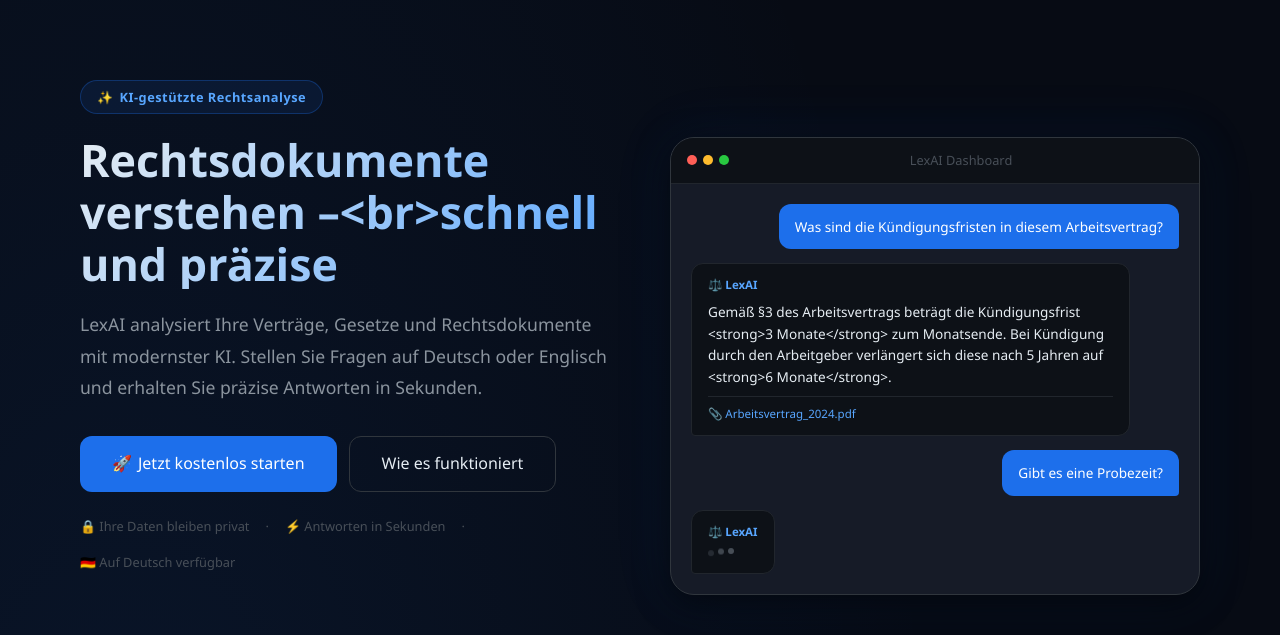
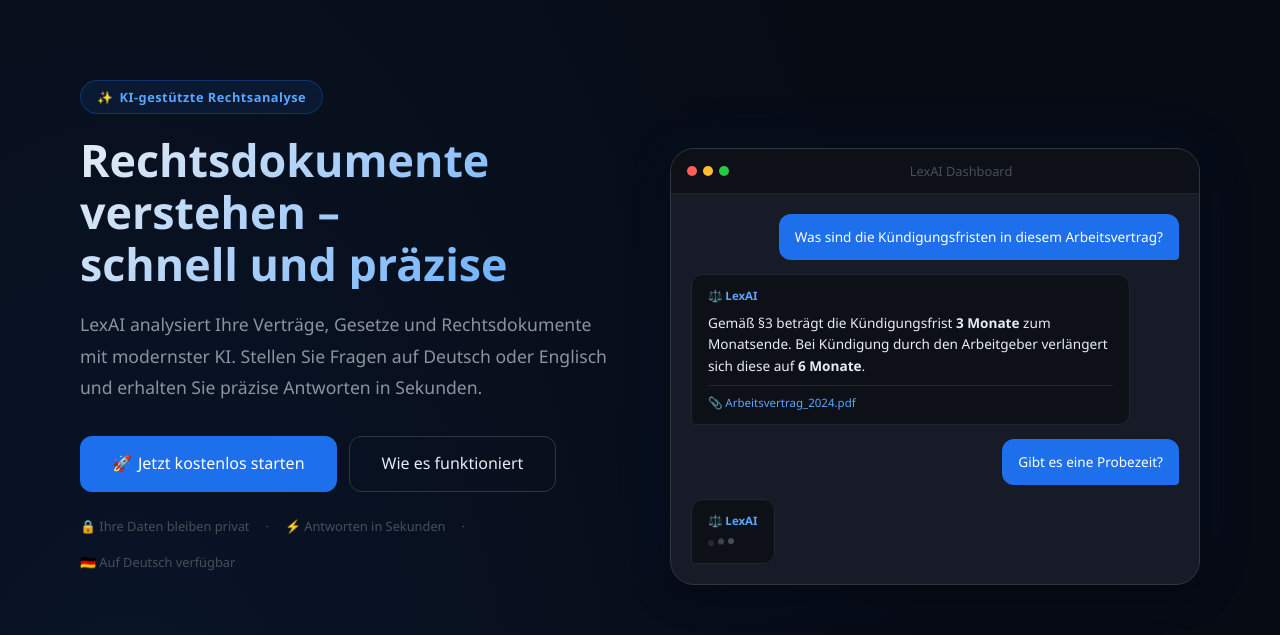
Before and after one commit to nowarmerey/pdf-rag-agent, a FastAPI app: page / in a window 1280 px wide. Shown: the part 64-699 px from the top of the page. Run offline with FastAPI, Linux system fonts and the light colour scheme.

Commit message:
fix: correct HTML rendering in hero section

```diff
--- a/templates/index.html
+++ b/templates/index.html
@@ -57,11 +57,17 @@
           </span>
         </div>
 
-        <h1
-          data-de="Rechtsdokumente verstehen –<br>schnell und präzise"
-          data-en="Understand Legal Documents –<br>Fast and Precise"
-        >
-          Rechtsdokumente verstehen –<br />schnell und präzise
+        <h1>
+          <span
+            data-de="Rechtsdokumente verstehen –"
+            data-en="Understand Legal Documents –"
+          >
+            Rechtsdokumente verstehen –
+          </span>
+          <br />
+          <span data-de="schnell und präzise" data-en="Fast and Precise">
+            schnell und präzise
+          </span>
         </h1>
 
         <p
@@ -135,12 +141,11 @@
             </div>
             <div class="demo-message bot">
               <div class="demo-bot-header">⚖️ LexAI</div>
-              <span
-                data-de="Gemäß §3 des Arbeitsvertrags beträgt die Kündigungsfrist <strong>3 Monate</strong> zum Monatsende. Bei Kündigung durch den Arbeitgeber verlängert sich diese nach 5 Jahren auf <strong>6 Monate</strong>."
-                data-en="According to §3 of the employment contract, the notice period is <strong>3 months</strong> to the end of the month. If terminated by the employer, this extends to <strong>6 months</strong> after 5 years."
-              >
-                Gemäß §3 des Arbeitsvertrags beträgt die Kündigungsfrist
-                <strong>3 Monate</strong> zum Monatsende.
+              <span>
+                Gemäß §3 beträgt die Kündigungsfrist
+                <strong>3 Monate</strong> zum Monatsende. Bei Kündigung durch
+                den Arbeitgeber verlängert sich diese auf
+                <strong>6 Monate</strong>.
               </span>
               <div class="demo-source">📎 Arbeitsvertrag_2024.pdf</div>
             </div>
@@ -459,7 +464,6 @@
 
     <script src="/static/js/i18n.js"></script>
     <script>
-      // إذا المستخدم مسجّل دخول، روّحه للـ Dashboard
       const token = localStorage.getItem("lexai_token");
       if (token) window.location.href = "/dashboard";
     </script>
```
